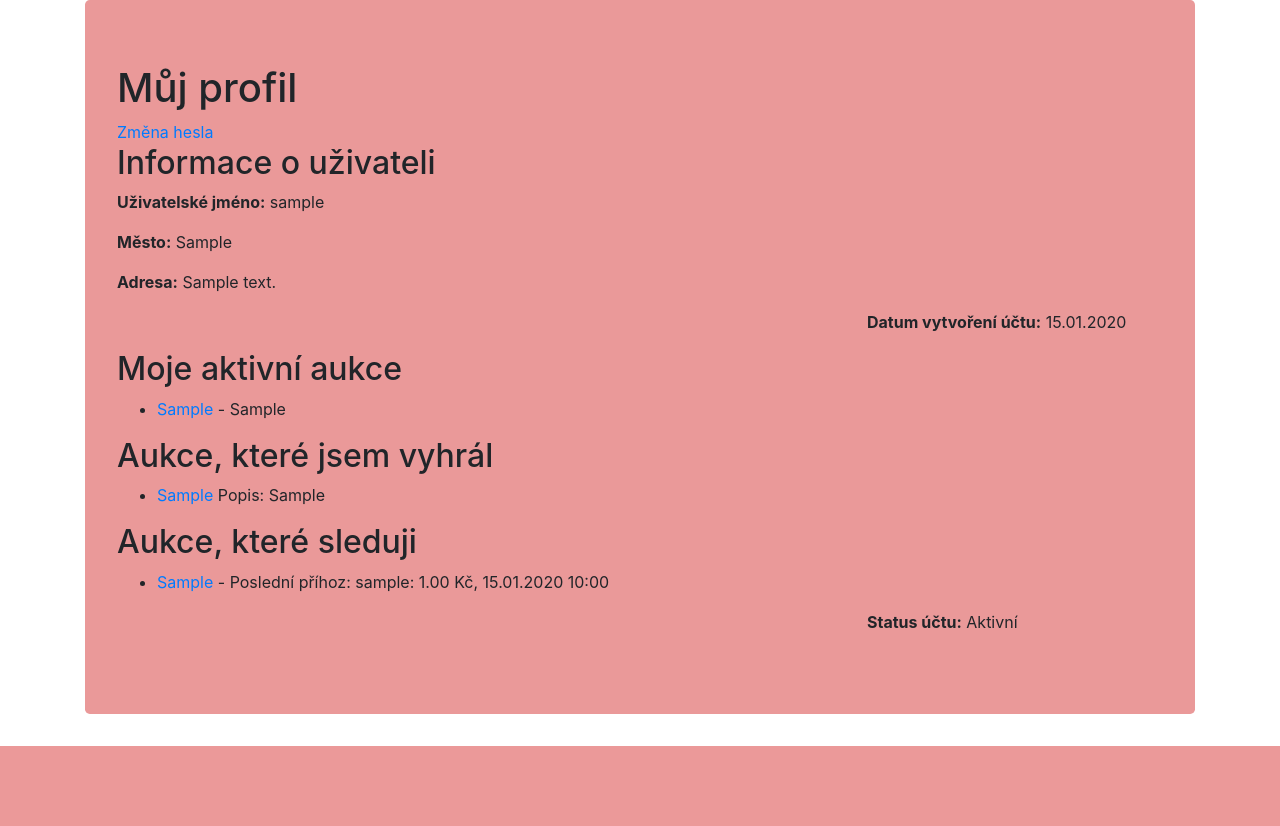
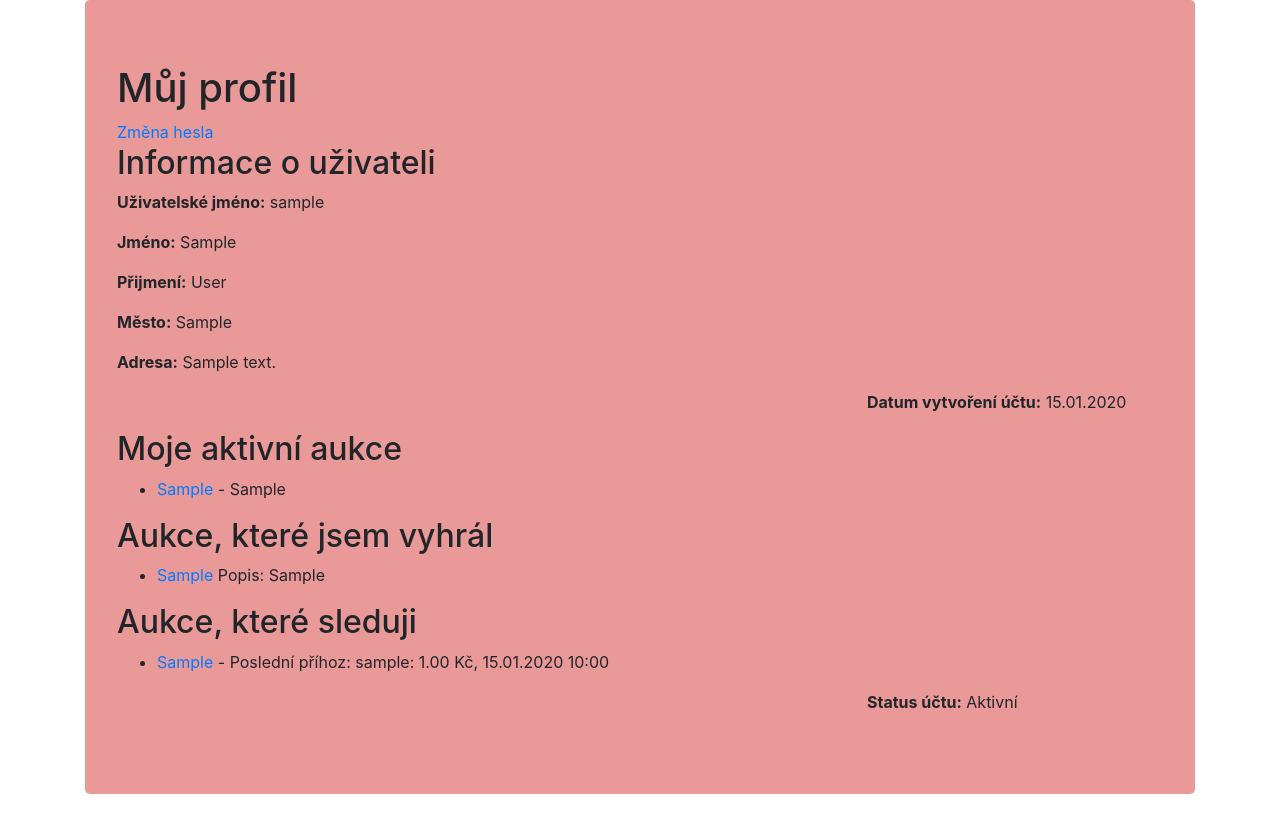
Before and after one commit to Chairman219/Auction_web_site, a Django app: page /muj_profil/ in a window 1280 px wide; the page is wider, and only the part inside the window is pictured. Shown: the part 64-890 px from the top of that part. Before the commit the page ends 810 px from the top of that part, so only its background shows below. Run offline with Django 4.2, Linux system fonts and the light colour scheme; a user stored in the database is signed in; tables that the repository leaves empty hold one stand-in row (values such as "Sample post"); some libraries are stand-ins or nearby versions.

Commit message:
feat: update user - last_name

```diff
--- a/auction/templates/muj_profil.html
+++ b/auction/templates/muj_profil.html
@@ -7,6 +7,8 @@
 
 <h2>Informace o uživateli</h2>
 <p><strong>Uživatelské jméno:</strong> {{ user.username }}</p>
+<p><strong>Jméno:</strong> {{ user.first_name }}</p>
+<p><strong>Přijmení:</strong> {{ user.last_name }}</p>
 <p><strong>Město:</strong> {{ profile.city }}</p>
 <p><strong>Adresa:</strong> {{ profile.address }}</p>
 <p style="margin-left: 750px"><strong>Datum vytvoření účtu:</strong> {{ user.date_joined|date:"d.m.Y" }}</p>
```
